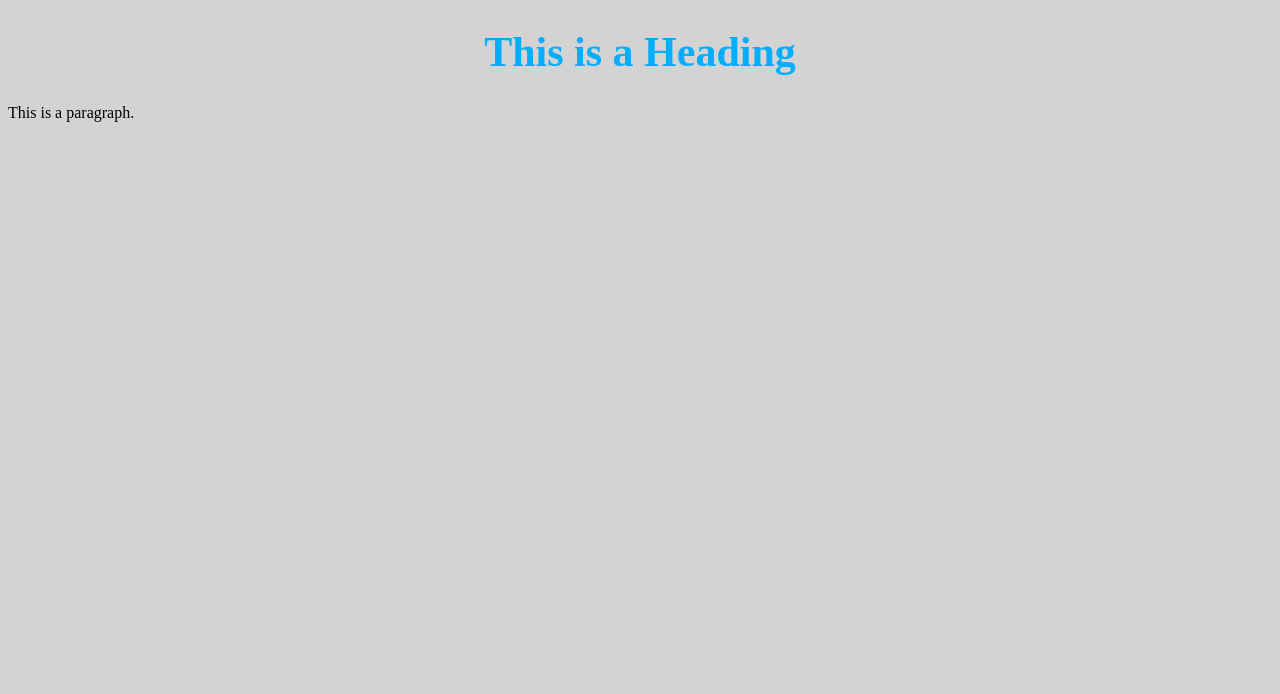
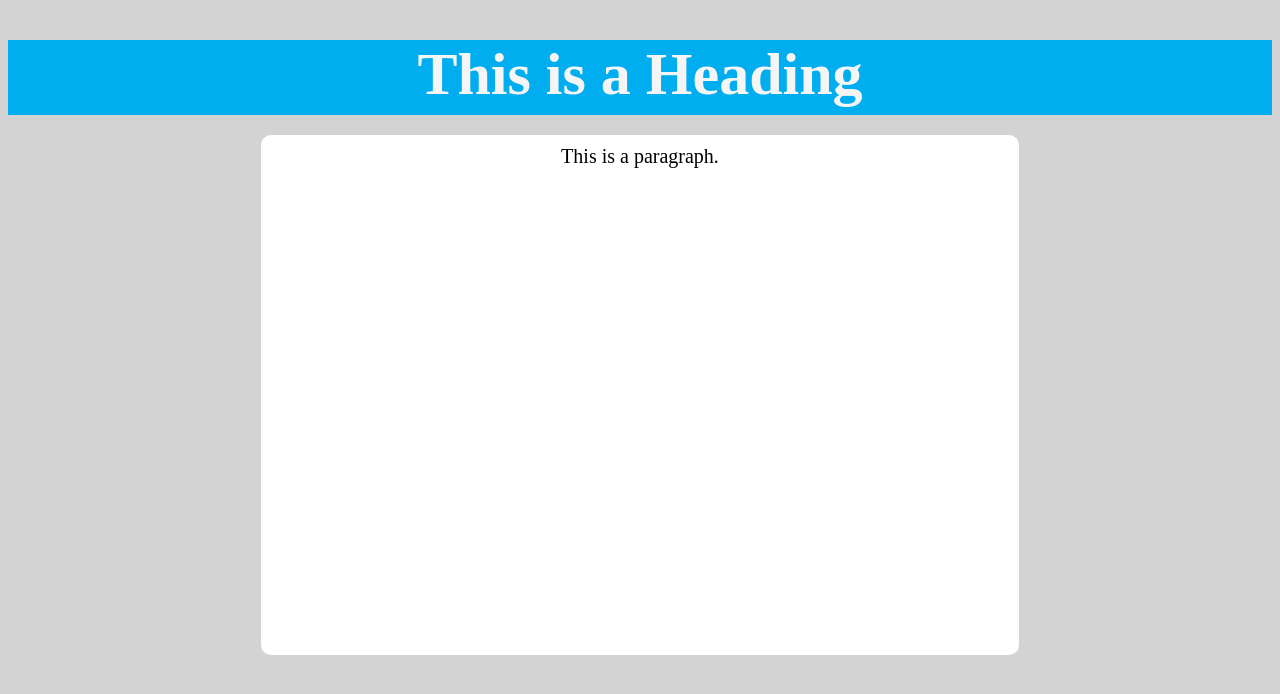
Before and after one commit to HeronickSK/entry-test, a PHP site: page / in a window 1280 px wide. Shown: the top 694 px of the page. Run offline with PHP 8.4, Linux system fonts and the light colour scheme.

Commit message:
css para and h1

```diff
--- a/index.css
+++ b/index.css
@@ -1,10 +1,33 @@
 body {
     background-color: lightgray;
-
 }
 
 h1 {
-    color: #00aeff;
-    font-size: 42px;
+    color: whitesmoke;
+    font-size: 60px;
     text-align: center;
+    margin-top: 40px;
+    width: auto;
+    height: 75px;
+    margin-bottom: 20px;
+    box-shadow: black;
+    background-color: #00aeef;
 }
+
+.para {
+    margin-left: 20%;
+    margin-right: 20%;
+    padding-right: 5%;
+    padding-left: 5%;
+    padding-top: 10px;
+    padding-bottom: 10px;
+    width: 50%;
+    font-size: 20px;
+    font-weight: 200;
+    text-align: center;
+    background-color: white;
+    border-width: 10px;
+    border-radius: 10px;
+    border: #00aeef;
+    height: 500px;
+}
--- a/index.html
+++ b/index.html
@@ -7,7 +7,7 @@
 <body>
 
 <h1>This is a Heading</h1>
-<p>This is a paragraph.</p>
+<p class="para">This is a paragraph.</p>
 
 </body>
 </html>
```
